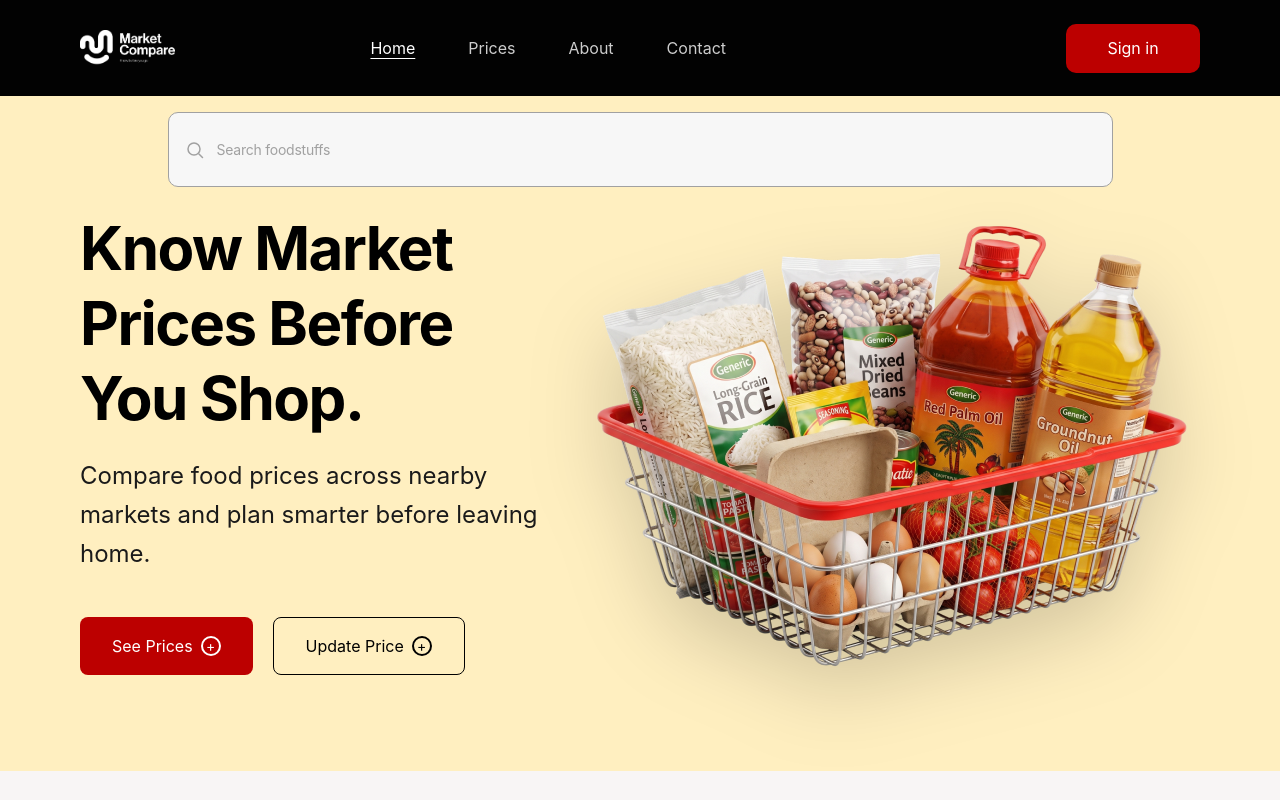
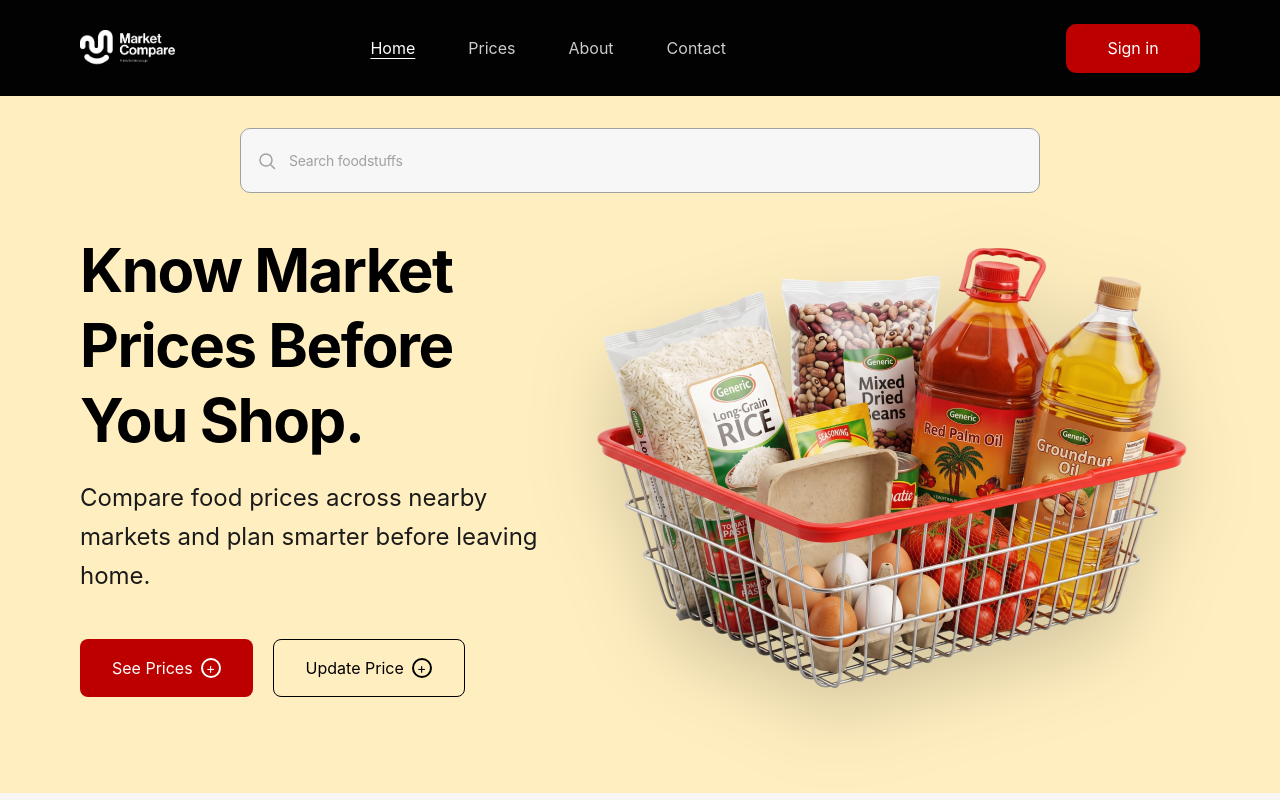
Before and after one commit to circorangeintern/luminary-circle, a React (Vite) app in the folder frontend/: page / in a window 1280 px wide. Shown: the top 800 px of the page. Built offline with nearby package versions, Linux system fonts and the light colour scheme.

Commit message:
style: align header logo with Hero section using max-w-7xl wrapper, adjust search box spacing and height

```diff
--- a/frontend/src/components/Header.tsx
+++ b/frontend/src/components/Header.tsx
@@ -12,7 +12,8 @@ export default function Header() {
   const [open, setOpen] = useState(false)
 
   return (
-    <header className="bg-ink flex items-center justify-between px-6 sm:px-12 lg:px-20 sticky top-0 z-50 h-20 lg:h-24">
+    <header className="bg-ink sticky top-0 z-50 h-20 lg:h-24">
+      <div className="max-w-7xl mx-auto px-6 sm:px-12 lg:px-20 flex items-center justify-between h-full">
       <Link to="/" className="flex items-center shrink-0">
         <img src="/logo.png" alt="Market Compare" className="h-9 w-auto brightness-0 invert" />
       </Link>
@@ -73,6 +74,7 @@ export default function Header() {
           ))}
         </ul>
       </div>
+      </div>
     </header>
   )
 }
--- a/frontend/src/components/Hero.tsx
+++ b/frontend/src/components/Hero.tsx
@@ -3,8 +3,8 @@ import { Link } from 'react-router-dom'
 export default function Hero() {
   return (
     <section className="bg-cream relative overflow-hidden pb-16 lg:pb-24">
-      <div className="px-6 sm:px-12 lg:px-20 pt-4 pb-6">
-        <div className="max-w-[945px] mx-auto flex items-center gap-3 px-4 h-[75px] bg-input-bg border border-days-grey rounded-[10px] w-full" style={{ borderWidth: '0.5px' }}>
+      <div className="px-6 sm:px-12 lg:px-20 pt-8 pb-10">
+        <div className="max-w-[800px] mx-auto flex items-center gap-3 px-4 h-[65px] bg-input-bg border border-days-grey rounded-[10px] w-full" style={{ borderWidth: '0.5px' }}>
           <svg viewBox="0 0 20 20" fill="none" className="w-5 h-5 shrink-0">
             <circle cx="9" cy="9" r="6" stroke="#A1A1A1" strokeWidth="1.5" />
             <path d="M14 14L17.5 17.5" stroke="#A1A1A1" strokeWidth="1.5" strokeLinecap="round" />
```
